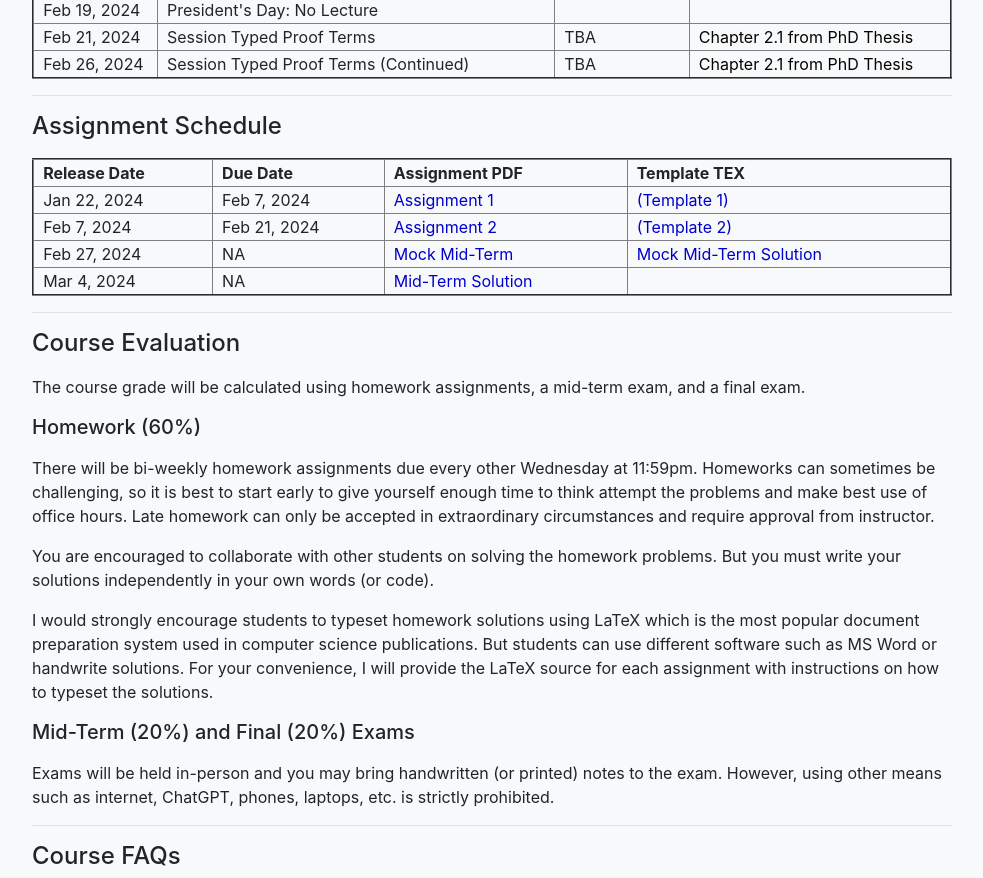
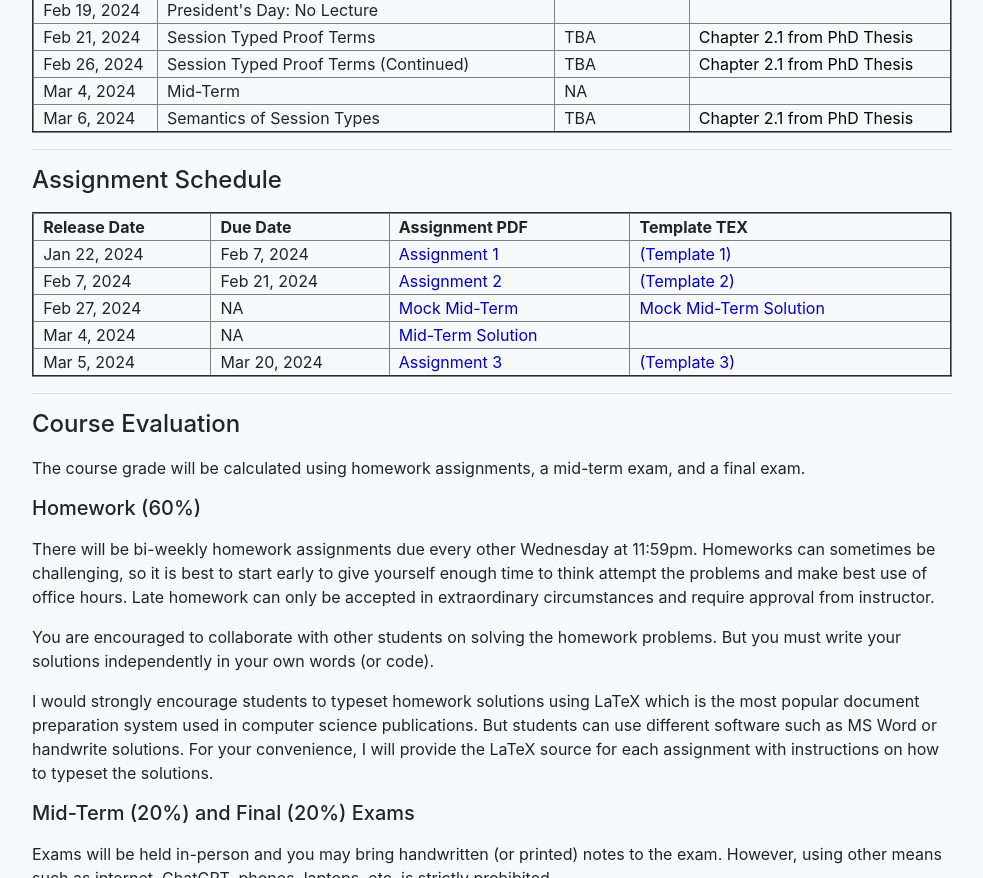
Before and after one commit to ankushdas/ankushdas.github.io, a website with bundled scripts: page CS599.html in a window 1280 px wide. Shown: the part 1042-1920 px from the top of the page, without its empty margins (148-1131 px from the left). Built offline with nearby package versions, Linux system fonts and the light colour scheme.

Commit message:
Website updated with asgn3

```diff
--- a/CS599.html
+++ b/CS599.html
@@ -229,6 +229,20 @@
 				<td style="padding-left: 1%"><a href="https://ankushdas.github.io/docs/thesis.pdf">Chapter 2.1 from PhD Thesis</a></td>
 			</tr>
 
+			<tr>
+				<td style="padding-left: 1%">Mar 4, 2024</td>
+				<td style="padding-left: 1%">Mid-Term</td>
+				<td style="padding-left: 1%">NA</td>
+				<td style="padding-left: 1%"></td>
+			</tr>
+
+			<tr>
+				<td style="padding-left: 1%">Mar 6, 2024</td>
+				<td style="padding-left: 1%">Semantics of Session Types</td>
+				<td style="padding-left: 1%">TBA</td>
+				<td style="padding-left: 1%"><a href="https://ankushdas.github.io/docs/thesis.pdf">Chapter 2.1 from PhD Thesis</a></td>
+			</tr>
+
 		</table>
 
 		<hr>
@@ -278,6 +292,15 @@
 				<td style="padding-left: 1%">
 					<a href="assignments/midterm-solution.pdf"><span style="color: mediumblue;">Mid-Term Solution</span></a></td>
 				<td style="padding-left: 1%"></td>
+			</tr>
+
+			<tr>
+				<td style="padding-left: 1%">Mar 5, 2024</td>
+				<td style="padding-left: 1%">Mar 20, 2024</td>
+				<td style="padding-left: 1%">
+					<a href="assignments/asgn3-problem.pdf"><span style="color: mediumblue;">Assignment 3</span></a></td>
+				<td style="padding-left: 1%">
+					<a href="assignments/asgn3.tex"><span style="color: mediumblue;">(Template 3)</span></a></td>
 			</tr>
 
 		</table>
```
